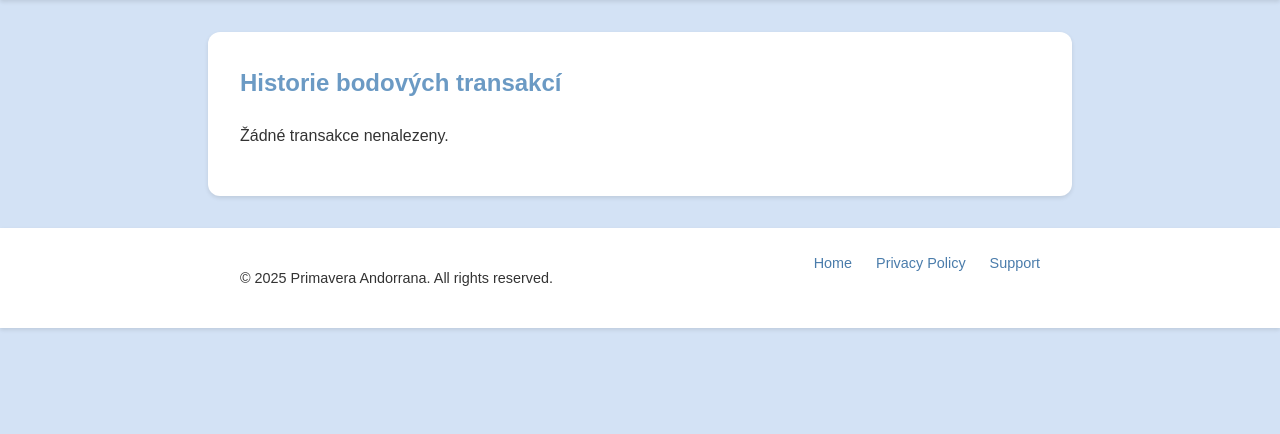
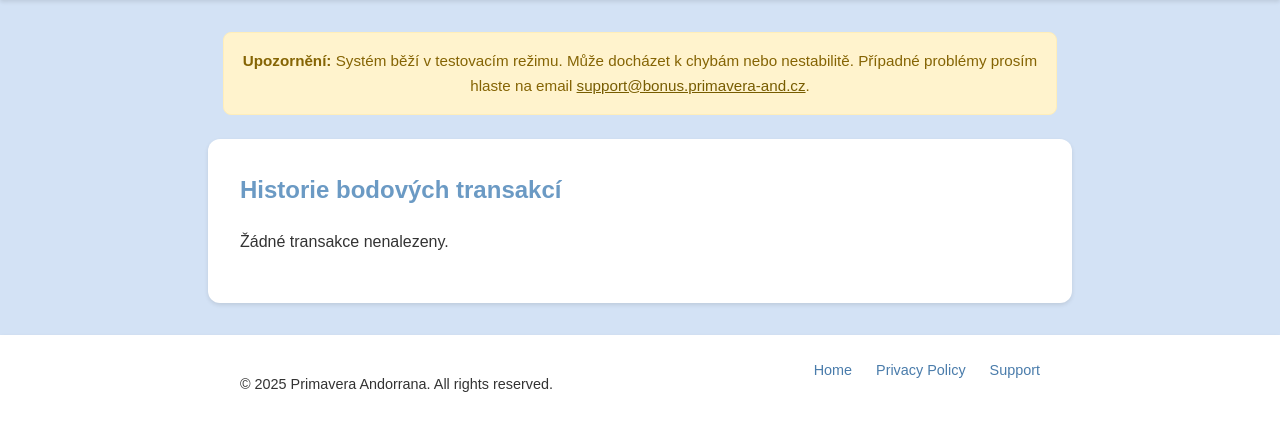
Before and after one commit to fajlajpi/bonus, a Django app: template pa_bonus/templates/history.html in a window 1280 px wide. Shown: the part 70-504 px from the top of the page. Run offline with Django 5.2, Linux system fonts and the light colour scheme; the template is opened without the code that fills it, so the values that code supplies are empty.

Commit message:
Added: Test environment warning added to base.html

```diff
--- a/pa_bonus/static/style.css
+++ b/pa_bonus/static/style.css
@@ -600,3 +600,38 @@ small {
 .transactions-table td:last-child {
   text-align: right;
 }
+/* Test Environment Warning */
+.test-environment-warning {
+  background-color: #FFF3CD;
+  border: 1px solid #FFEEBA;
+  color: #856404;
+  padding: var(--spacing-sm);
+  margin-bottom: var(--spacing-md);
+  border-radius: var(--border-radius-md);
+  text-align: center;
+  font-size: 0.95rem;
+  max-width: 800px;
+  margin-left: auto;
+  margin-right: auto;
+}
+
+.test-environment-warning p {
+  margin: 0;
+}
+
+.test-environment-warning a {
+  color: #775c00;
+  text-decoration: underline;
+}
+
+.test-environment-warning a:hover {
+  color: #5c4500;
+}
+
+/* Make the warning more prominent on smaller screens */
+@media (max-width: 768px) {
+  .test-environment-warning {
+    padding: var(--spacing-xs);
+    font-size: 0.85rem;
+  }
+}
--- a/pa_bonus/templates/base.html
+++ b/pa_bonus/templates/base.html
@@ -26,6 +26,8 @@
         </div>
     </header>
 
+    {% include 'includes/test_environment_warning.html' %}
+
     <main class="main-container">
         {% if messages %}
         <ul class="messages">
--- /dev/null
+++ b/pa_bonus/templates/includes/test_environment_warning.html
@@ -0,0 +1,5 @@
+<!-- Test Environment Warning Banner -->
+<div class="test-environment-warning">
+    <p><strong>Upozornění:</strong> Systém běží v testovacím režimu. Může docházet k chybám nebo nestabilitě.
+    Případné problémy prosím hlaste na email <a href="mailto:support@bonus.primavera-and.cz">support@bonus.primavera-and.cz</a>.</p>
+</div>
```
